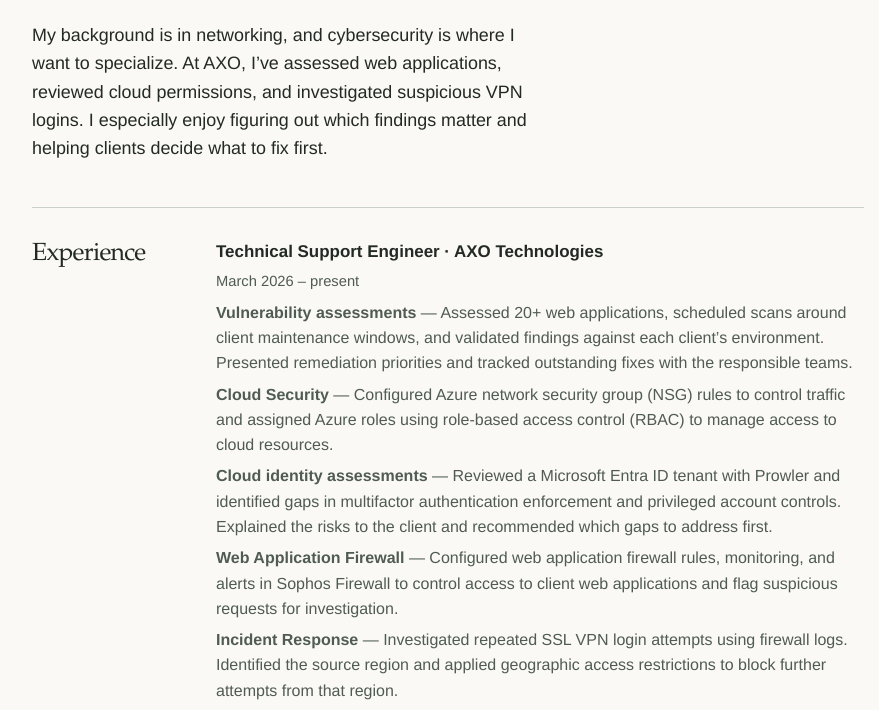
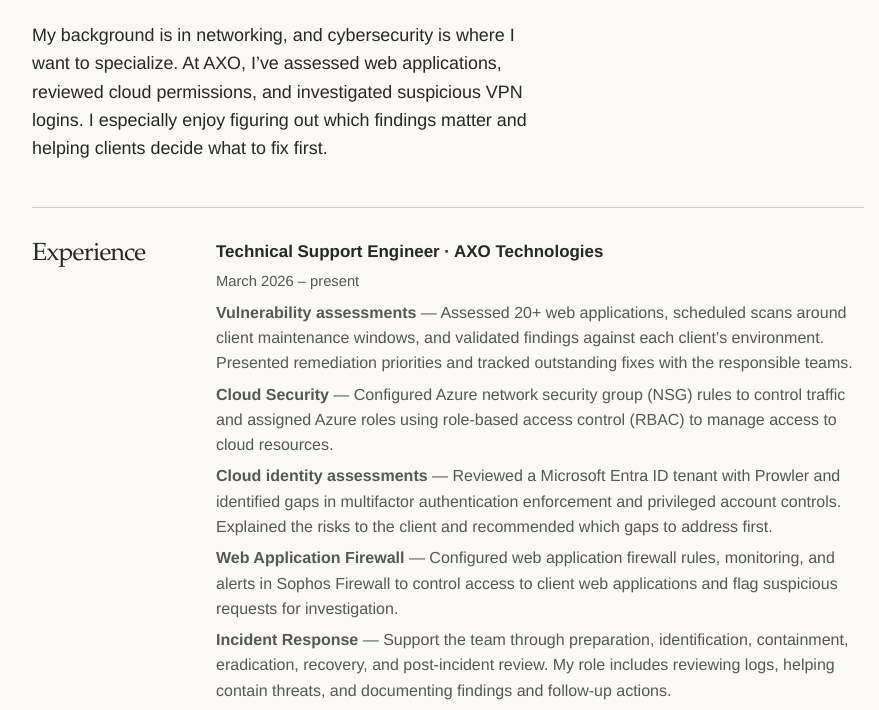
Before and after one commit to ahmad-muslim/ahmad-muslim.github.io, a plain HTML site: page index.html in a window 1280 px wide. Shown: the part 232-942 px from the top of the page, without its empty margins (192-1071 px from the left). Drawn offline with Linux system fonts and the light colour scheme.

Commit message:
Revise Incident Response description in index.html

```diff
--- a/index.html
+++ b/index.html
@@ -64,7 +64,7 @@
           <p><strong>Cloud Security</strong> — Configured Azure network security group (NSG) rules to control traffic and assigned Azure roles using role-based access control (RBAC) to manage access to cloud resources.</p>
 		  <p><strong>Cloud identity assessments</strong> — Reviewed a Microsoft Entra ID tenant with Prowler and identified gaps in multifactor authentication enforcement and privileged account controls. Explained the risks to the client and recommended which gaps to address first.</p>
 		  <p><strong>Web Application Firewall</strong> — Configured web application firewall rules, monitoring, and alerts in Sophos Firewall to control access to client web applications and flag suspicious requests for investigation.</p>
-          <p><strong>Incident Response</strong> — Investigated repeated SSL VPN login attempts using firewall logs. Identified the source region and applied geographic access restrictions to block further attempts from that region.</p>
+          <p><strong>Incident Response</strong> — Support the team through preparation, identification, containment, eradication, recovery, and post-incident review. My role includes reviewing logs, helping contain threats, and documenting findings and follow-up actions.</p>
 		  <p><strong>Network Security</strong> — Built a site-to-site VPN between an on-premises network and Azure. Troubleshot tunnel outages and traffic issues by checking IKE negotiation, traffic selectors, and firewall policies, then verified connectivity with users.</p>
         </article>
         <article>
```
